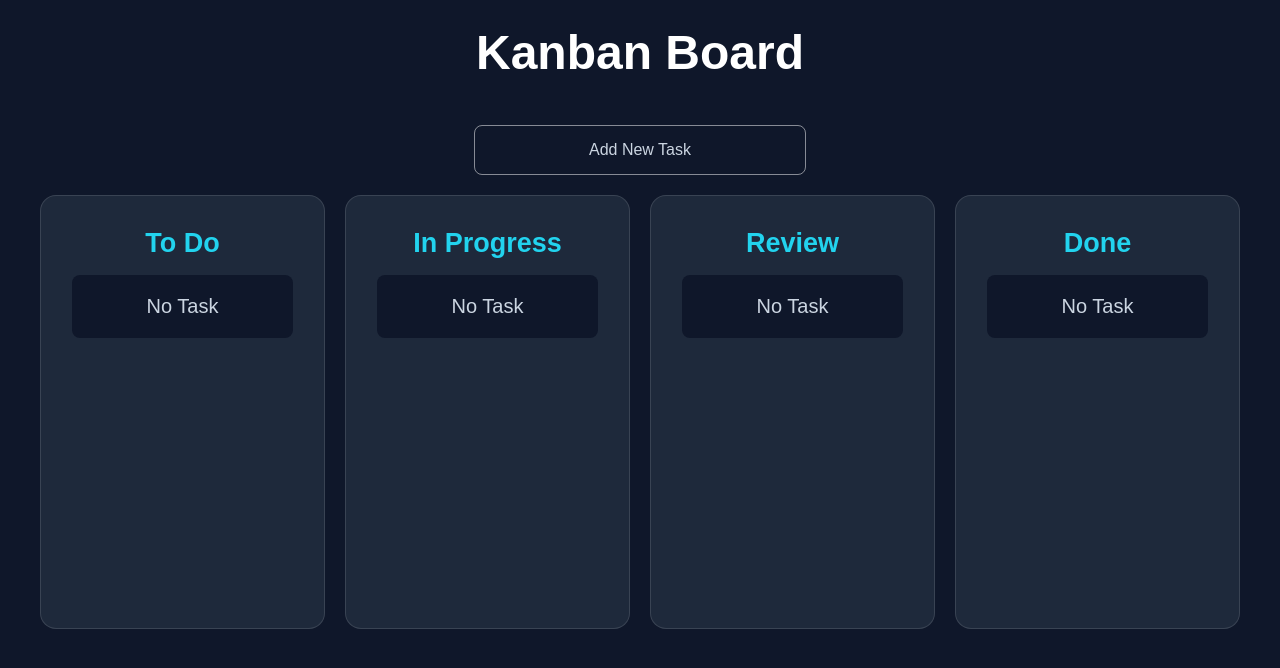
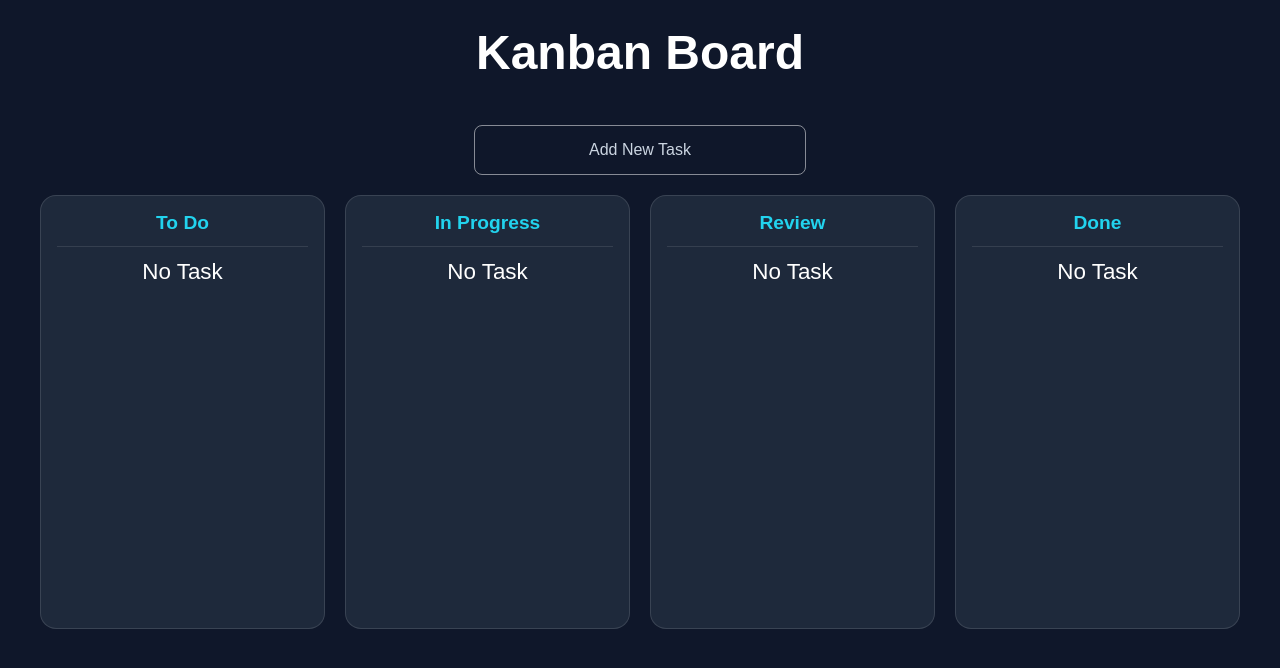
Before and after one commit to vuenhia/Kanban, a React (Vite) app: page / in a window 1280 px wide. Shown: the top 668 px of the page. Built offline with nearby package versions, Linux system fonts and the light colour scheme.

Commit message:
finished drag and drop, finished styling tasks and columns, finished creating localStorage

```diff
--- a/src/App.css
+++ b/src/App.css
@@ -33,7 +33,7 @@ body {
 	border-radius: 5px;
 }
 
-.add-task-submit {
+.add-task-buttons {
 	display: flex;
 	justify-content: center;
 }
@@ -72,7 +72,8 @@ body {
 	gap: 20px;
 	text-align: center;
 	padding: 20px;
-	height: 400px;
+	height: auto;
+	min-height: 400px;
 }
 
 /* Column.jsx */
@@ -81,32 +82,90 @@ body {
 	border: 1px solid rgba(255, 255, 255, 0.12);
 	border-radius: 16px;
 	padding: 16px;
-
 	height: 100%;
+	user-select: none;
+}
+.column:hover {
+	background: #243044;
+	transition: background 0.2s ease;
+}
+.column.drag-active {
+	border: 2px solid rgba(34, 211, 238, 0.4);
+	background: rgba(34, 211, 238, 0.08);
+	transition: all 0.2s ease;
 }
 
 .column-header {
-	padding: 16px;
-	font-size: 18px;
+	padding-bottom: 12px;
+	margin-bottom: 12px;
+	border-bottom: 1px solid rgba(255, 255, 255, 0.1);
+}
+
+.column-header h2 {
+	font-size: 1.2rem;
+	font-weight: 600;
 	color: #22d3ee;
 }
-.column-tasks {
-	color: #cbd5e1;
-	background: #0f172a;
-	border-radius: 8px;
-	font-size: 20px;
-	padding: 20px;
-	display: flex;
-	flex-direction: column;
-	gap: 10px;
-	margin: 0 15px;
+
+.column-task-header {
+	font-size: 1.4rem;
 }
-/* TaskCard.jsx */
-.task-card {
+.column-task-card {
 	padding: 10px 20px;
 	margin: 25px;
 	border-radius: 5px;
-	min-height: 100px;
 	border-left: 2px solid #22d3ee;
 	text-align: start;
+	display: flex;
+	flex-direction: column;
+	gap: 20px;
+	max-width: 300px;
 }
+/* TaskCard.jsx  */
+.task-cards {
+	display: flex;
+	justify-content: space-between;
+	align-items: flex-start;
+	gap: 10px;
+	color: #cbd5e1;
+	background: #1e293b;
+	border-radius: 10px;
+	font-size: 18px;
+	padding: 16px;
+	margin: 0 10px;
+	box-sizing: border-box;
+	cursor: grab;
+	transition: all 0.2s ease;
+	border: 1px solid rgba(255, 255, 255, 0.08);
+	word-wrap: break-word;
+	flex-wrap: wrap;
+}
+
+.task-text {
+	flex: 1;
+	min-width: 0;
+	word-break: break-word;
+}
+
+.task-actions {
+	display: flex;
+	align-items: center;
+}
+
+.task-cards-delete-btn {
+	background: transparent;
+	border: none;
+	color: #ef4444;
+	cursor: pointer;
+}
+
+.task-cards.dragging {
+	opacity: 0.5;
+	transform: scale(1.05);
+	box-shadow: 0 8px 20px rgba(0, 0, 0, 0.35);
+	cursor: grabbing;
+}
+.column,
+.task-cards {
+	transition: all 0.2s ease;
+}
--- a/src/Components/AddTask.jsx
+++ b/src/Components/AddTask.jsx
@@ -34,10 +34,19 @@ export default function AddTask({ handleNewTask }) {
 							onChange={(e) => setTaskInput(e.target.value)}
 							placeholder="Add Task"
 							value={taskInput}
+							onKeyDown={(e) => {
+								if (e.key === "Enter" && !e.shiftKey) {
+									e.preventDefault();
+									handleSubmit(e);
+								}
+							}}
 						/>
-						<div>
+						<div className="add-task-buttons">
 							<button type="submit">Submit</button>
-							<button onClick={handleCancel}>Cancel</button>
+							<button type="button" onClick={handleCancel}>
+								Cancel
+							</button>
+
 							{console.log(taskInput)}
 						</div>
 					</form>
--- a/src/Components/Column.jsx
+++ b/src/Components/Column.jsx
@@ -1,18 +1,47 @@
 import TaskCard from "./TaskCard.jsx";
 
-export default function Column({ title, tasks }) {
+export default function Column({
+	title,
+	tasks,
+	handleDrag,
+	columnName,
+	handleDrop,
+	handleDelete,
+	handleEdit,
+}) {
+	const handleDragOver = (e) => {
+		e.preventDefault();
+	};
+
 	return (
-		<div className="column">
-			<div className="column-header">
-				<h2>{title}</h2>
+		<div
+			className="column"
+			draggable={false}
+			onDragOver={handleDragOver}
+			onDrop={() => handleDrop(columnName)}
+		>
+			<div className="column-header" draggable={false}>
+				<h2 draggable={false}>{title}</h2>
 			</div>
-			<div className="column-tasks">
-				{tasks.length === 0 ? (
-					<p>No Task</p>
-				) : (
-					tasks.map((task) => <TaskCard key={task.id} task={task} />)
-				)}
-			</div>
+
+			{tasks.length === 0 ? (
+				<div className="column-task-header" draggable={false}>
+					<p draggable={false}>No Task</p>
+				</div>
+			) : (
+				<div className="column-task-card" draggable={false}>
+					{tasks.map((task) => (
+						<TaskCard
+							key={task.id}
+							task={task}
+							handleDrag={handleDrag}
+							columnName={columnName}
+							handleDelete={handleDelete}
+							handleEdit={handleEdit}
+						/>
+					))}
+				</div>
+			)}
 		</div>
 	);
 }
--- a/src/Components/KanbanBoard.jsx
+++ b/src/Components/KanbanBoard.jsx
@@ -1,14 +1,72 @@
-import React from "react";
+import { useState, useEffect } from "react";
 import Column from "./Column.jsx";
 import AddTask from "./AddTask.jsx";
 
 export default function KanbanBoard() {
-	const [tasks, setTasks] = React.useState({
-		toDo: [],
-		inProgress: [],
-		review: [],
-		done: [],
+	const [tasks, setTasks] = useState(() => {
+		const saved = localStorage.getItem("tasks");
+		return saved
+			? JSON.parse(saved)
+			: {
+					toDo: [],
+					inProgress: [],
+					review: [],
+					done: [],
+				};
 	});
+
+	useEffect(() => {
+		const saved = localStorage.getItem("tasks");
+		if (saved) {
+			setTasks(JSON.parse(saved));
+		}
+	}, []);
+
+	useEffect(() => {
+		localStorage.setItem("tasks", JSON.stringify(tasks));
+	}, [tasks]);
+
+	const handleDelete = (taskId, columnName) => {
+		setTasks((prev) => ({
+			...prev,
+			[columnName]: prev[columnName].filter((task) => task.id !== taskId),
+		}));
+	};
+
+	const handleEdit = (taskId, columnName, newText) => {
+		setTasks((prev) => ({
+			...prev,
+			[columnName]: prev[columnName].map((task) =>
+				task.id === taskId ? { ...task, text: newText } : task,
+			),
+		}));
+	};
+	// Drag and Drop
+	const [draggedTask, setDraggedTask] = useState(null);
+	const [sourceColumn, setSourceColumn] = useState(null);
+	const handleDrag = (task, sourceColumn) => {
+		setDraggedTask(task);
+		setSourceColumn(sourceColumn);
+		console.log("Task is " + task.text);
+	};
+
+	const handleDrop = (targetColumn) => {
+		if (sourceColumn === targetColumn) {
+			setDraggedTask(null);
+			setSourceColumn(null);
+			return;
+		}
+
+		setTasks((prevTasks) => ({
+			...prevTasks,
+			[sourceColumn]: prevTasks[sourceColumn].filter(
+				(task) => task.id !== draggedTask.id,
+			),
+			[targetColumn]: [...prevTasks[targetColumn], draggedTask],
+		}));
+		setDraggedTask(null);
+		setSourceColumn(null);
+	};
 
 	const handleNewTask = (newTask) => {
 		setTasks((prevTasks) => ({
@@ -16,16 +74,49 @@ export default function KanbanBoard() {
 			toDo: [...prevTasks.toDo, newTask],
 		}));
 	};
+	// Drag and drop
 
 	return (
 		<div>
 			<AddTask handleNewTask={handleNewTask} />
 
 			<div className="kanban-board-grid">
-				<Column title="To Do" tasks={tasks.toDo} />
-				<Column title="In Progress" tasks={tasks.inProgress} />
-				<Column title="Review" tasks={tasks.review} />
-				<Column title="Done" tasks={tasks.done} />
+				<Column
+					title="To Do"
+					columnName="toDo"
+					tasks={tasks.toDo}
+					handleDrag={handleDrag}
+					handleDrop={handleDrop}
+					handleDelete={handleDelete}
+					handleEdit={handleEdit}
+				/>
+				<Column
+					title="In Progress"
+					columnName="inProgress"
+					tasks={tasks.inProgress}
+					handleDrag={handleDrag}
+					handleDrop={handleDrop}
+					handleDelete={handleDelete}
+					handleEdit={handleEdit}
+				/>
+				<Column
+					title="Review"
+					columnName="review"
+					tasks={tasks.review}
+					handleDrag={handleDrag}
+					handleDrop={handleDrop}
+					handleDelete={handleDelete}
+					handleEdit={handleEdit}
+				/>
+				<Column
+					title="Done"
+					columnName="done"
+					tasks={tasks.done}
+					handleDrag={handleDrag}
+					handleDrop={handleDrop}
+					handleDelete={handleDelete}
+					handleEdit={handleEdit}
+				/>
 			</div>
 		</div>
 	);
--- a/src/Components/TaskCard.jsx
+++ b/src/Components/TaskCard.jsx
@@ -1,4 +1,63 @@
-export default function TaskCard({ task }) {
-	// Need props from addtask to display user submitted task
-	return <div className="task-card">{task.text}</div>;
+import { useState } from "react";
+
+export default function TaskCard({
+	task,
+	handleDrag,
+	columnName,
+	handleDelete,
+	handleEdit,
+}) {
+	const [isDragging, setIsDragging] = useState(false);
+	const [isEditing, setIsEditing] = useState(false);
+	const [editText, setEditText] = useState(task.text);
+
+	const handleDragStart = () => {
+		setIsDragging(true);
+		handleDrag(task, columnName);
+	};
+
+	const handleDragEnd = () => {
+		setIsDragging(false);
+	};
+
+	return (
+		<div
+			className={`task-cards ${isDragging ? "dragging" : ""}`}
+			draggable={true}
+			onDragStart={handleDragStart}
+			onDragEnd={handleDragEnd}
+		>
+			<div className="task-text">
+				{isEditing ? (
+					<input
+						value={editText}
+						onChange={(e) => setEditText(e.target.value)}
+						onKeyDown={(e) => {
+							if (e.key === "Enter") {
+								e.preventDefault();
+								handleEdit(task.id, columnName, editText);
+								setIsEditing(false);
+							}
+						}}
+						onBlur={() => {
+							handleEdit(task.id, columnName, editText);
+							setIsEditing(false);
+						}}
+						autoFocus
+					/>
+				) : (
+					<div onDoubleClick={() => setIsEditing(true)}>{task.text}</div>
+				)}
+			</div>
+
+			<div className="task-actions">
+				<button
+					className="task-cards-delete-btn"
+					onClick={() => handleDelete(task.id, columnName)}
+				>
+					Delete
+				</button>
+			</div>
+		</div>
+	);
 }
```
